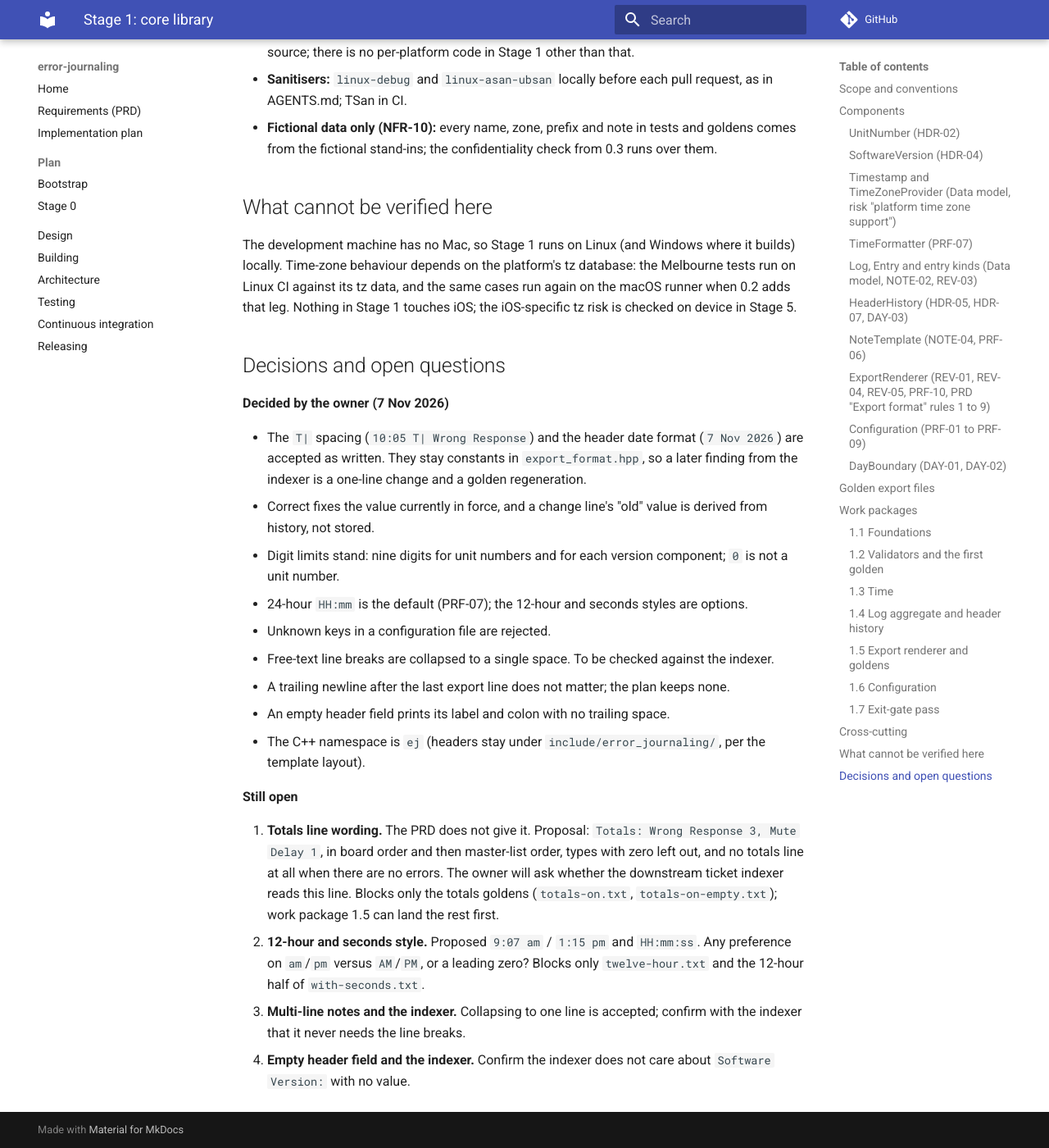
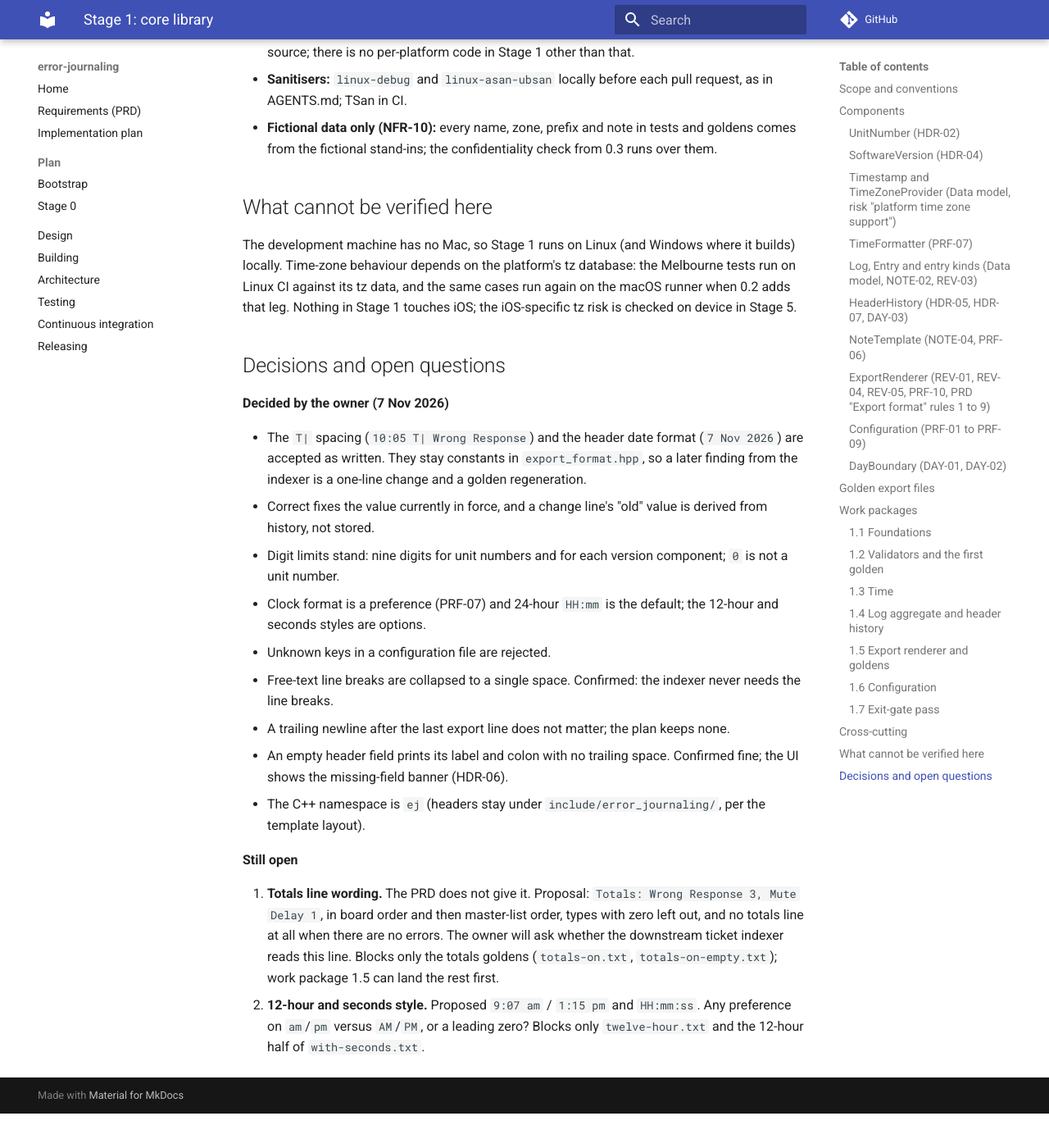
Before and after one commit to iainchesworthlabs/icl-error-journaling, an MkDocs documentation site: the page built from docs/plan/stage-1.md, in a window 1280 px wide and 1400 px high, scrolled down 13728 px. Shown: the whole window at 82% size. Built offline with MkDocs 1.6.1 and Material for MkDocs 9.7.7, drawn with Linux system fonts in a browser that asks for light colours; comment, search, counter and statistics services are not loaded; after the commit the page ends 15086 px from its top, so only the background shows below that; some of the changed text lies outside the part shown.

Commit message:
Close the Stage 1 questions answered by the owner
Line-break collapsing and empty header fields are confirmed. Two questions remain: the totals line wording and the 12-hour style.

Signed-off-by: Iain Chesworth <iain.chesworth@gmail.com>

```diff
--- a/docs/plan/stage-1.md
+++ b/docs/plan/stage-1.md
@@ -284,7 +284,7 @@ Rules as implemented (the numbering is this plan's; it covers PRD rules 1 to 9 a
 6. Times in the zone each entry was captured in, formatted by `TimeFormatter`.
 7. Deleted entries are skipped. With totals on, a blank line and a totals line follow the timeline.
 8. Header block, blank line, timeline. LF line endings, UTF-8, no trailing whitespace on any line.
-9. Free text containing line breaks is collapsed to single spaces, so one entry is always one line (accepted; open question 3 checks it against the indexer).
+9. Free text containing line breaks is collapsed to single spaces, so one entry is always one line (confirmed).
 
 Tests (`unit`): the golden files below, plus:
 
@@ -487,11 +487,11 @@ Stage 5.
   constants in `export_format.hpp`, so a later finding from the indexer is a one-line change and a golden regeneration.
 - Correct fixes the value currently in force, and a change line's "old" value is derived from history, not stored.
 - Digit limits stand: nine digits for unit numbers and for each version component; `0` is not a unit number.
-- 24-hour `HH:mm` is the default (PRF-07); the 12-hour and seconds styles are options.
+- Clock format is a preference (PRF-07) and 24-hour `HH:mm` is the default; the 12-hour and seconds styles are options.
 - Unknown keys in a configuration file are rejected.
-- Free-text line breaks are collapsed to a single space. To be checked against the indexer.
+- Free-text line breaks are collapsed to a single space. Confirmed: the indexer never needs the line breaks.
 - A trailing newline after the last export line does not matter; the plan keeps none.
-- An empty header field prints its label and colon with no trailing space.
+- An empty header field prints its label and colon with no trailing space. Confirmed fine; the UI shows the missing-field banner (HDR-06).
 - The C++ namespace is `ej` (headers stay under `include/error_journaling/`, per the template layout).
 
 **Still open**
@@ -502,6 +502,3 @@ Stage 5.
    `totals-on-empty.txt`); work package 1.5 can land the rest first.
 2. **12-hour and seconds style.** Proposed `9:07 am` / `1:15 pm` and `HH:mm:ss`. Any preference on `am`/`pm` versus
    `AM`/`PM`, or a leading zero? Blocks only `twelve-hour.txt` and the 12-hour half of `with-seconds.txt`.
-3. **Multi-line notes and the indexer.** Collapsing to one line is accepted; confirm with the indexer that it never needs
-   the line breaks.
-4. **Empty header field and the indexer.** Confirm the indexer does not care about `Software Version:` with no value.
```
